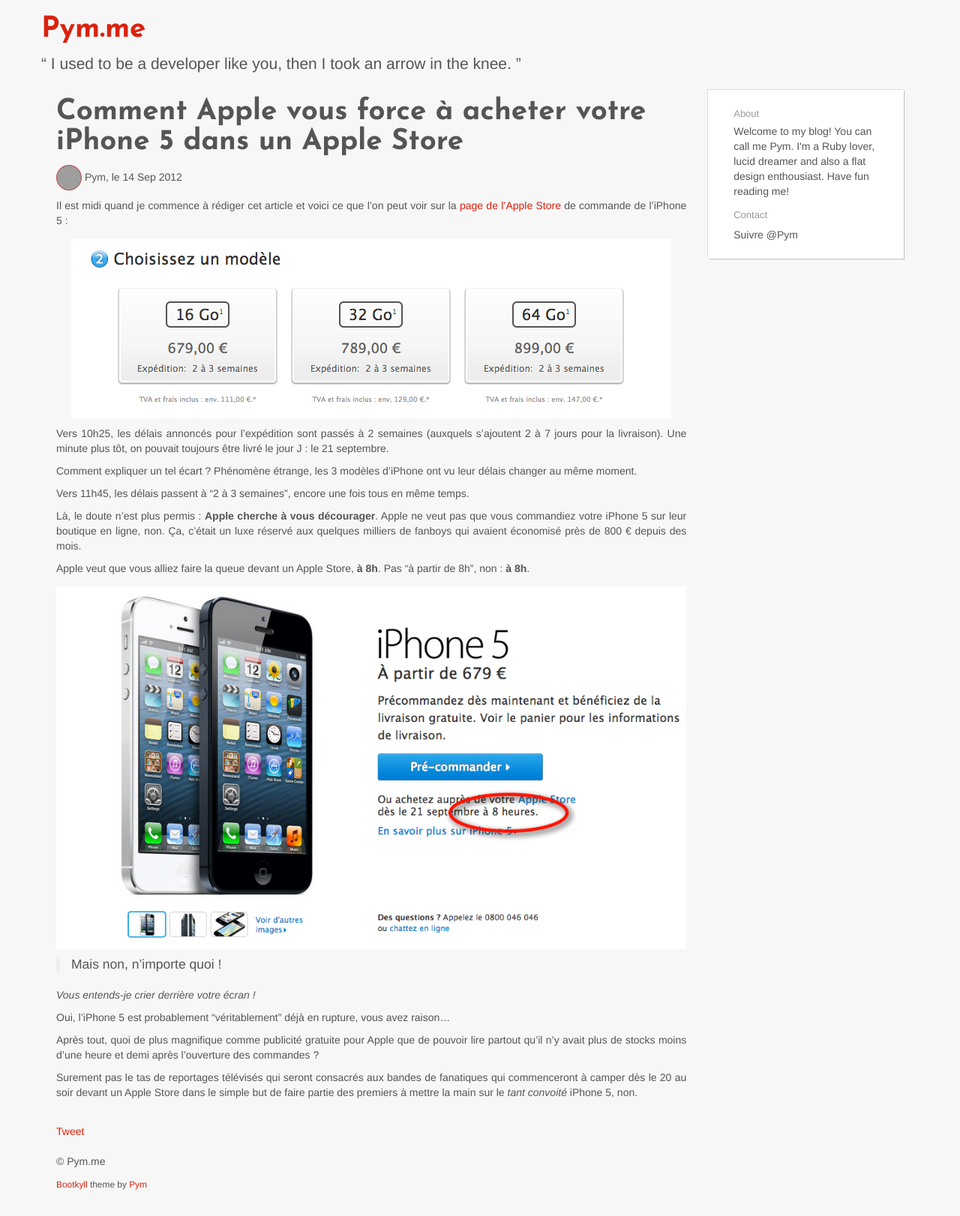
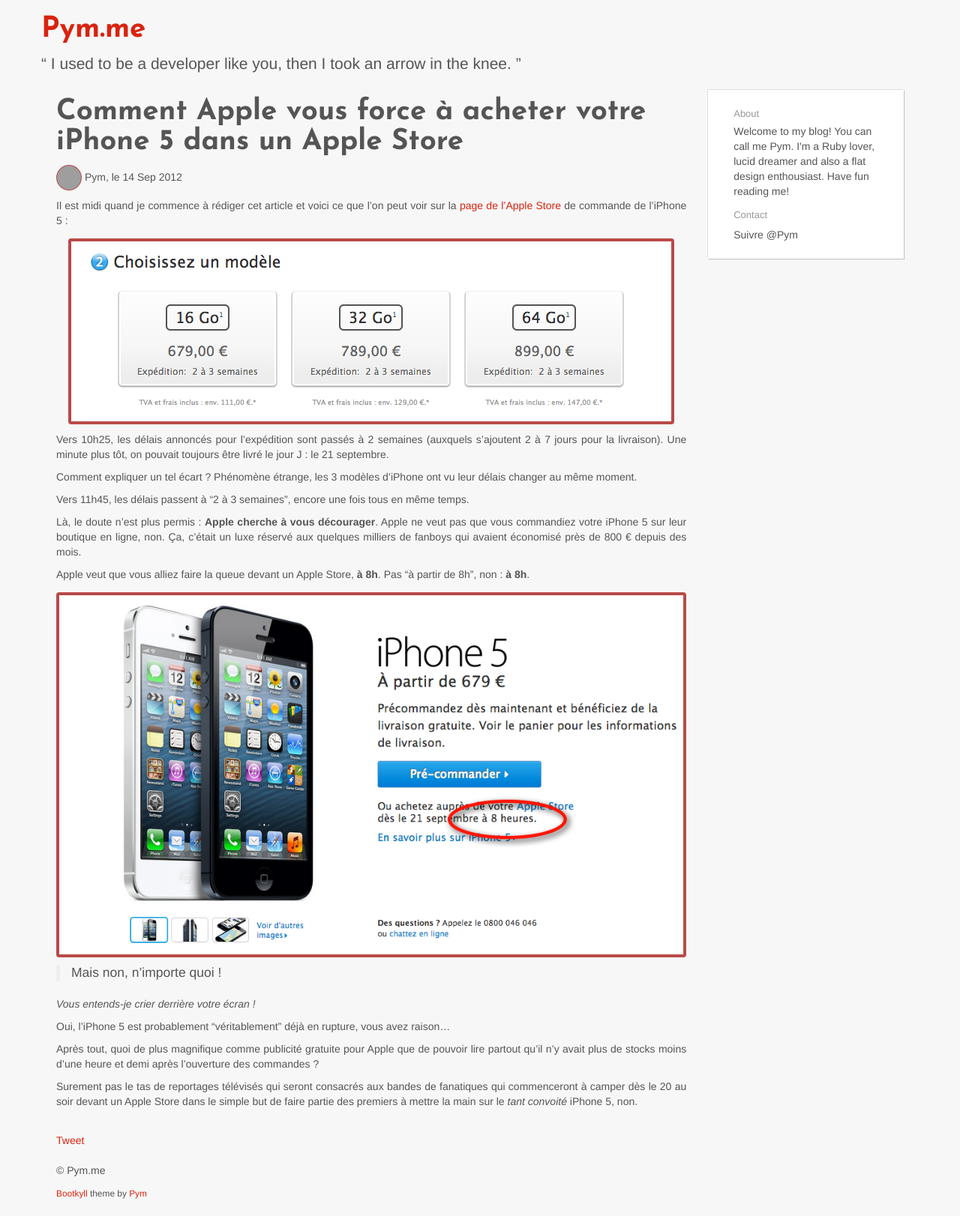
Before and after one commit to Pym/pym.github.io, a Jekyll site: the page built from _posts/2012-09-14-comment-apple-vous-force-a-acheter-votre-iphone-5-dans-un-apple-store.md, in a window 1280 px wide. Shown: the whole page at 75% size. Built offline with Jekyll 4.4.1, drawn with Linux system fonts in a browser that asks for light colours; comment, search, counter and statistics services are not loaded; grey boxes are pictures that could not be loaded.

Commit message:
Mod: edit post #2

```diff
--- a/_posts/2012-09-14-comment-apple-vous-force-a-acheter-votre-iphone-5-dans-un-apple-store.md
+++ b/_posts/2012-09-14-comment-apple-vous-force-a-acheter-votre-iphone-5-dans-un-apple-store.md
@@ -6,7 +6,7 @@
 
 Il est midi quand je commence à rédiger cet article et voici ce que l'on peut voir sur la [page de l'Apple Store](http://store.apple.com/fr/browse/home/shop_iphone/family/iphone/iphone5) de commande de l'iPhone 5 :
 
-![image](/img/2/wtf-apple.png)
+![image](/img/2/wtf-apple.png){: .border }
 
 Vers 10h25, les délais annoncés pour l'expédition sont passés à 2 semaines (auxquels s'ajoutent 2 à 7 jours pour la livraison). Une minute plus tôt, on pouvait toujours être livré le jour J : le 21 septembre.
 
@@ -18,7 +18,7 @@
 
 Apple veut que vous alliez faire la queue devant un Apple Store, **à 8h**. Pas "à partir de 8h", non : **à 8h**.
 
-![image](/img/2/8h.png)
+![image](/img/2/8h.png){: .border }
 
 > Mais non, n'importe quoi !
 
```
